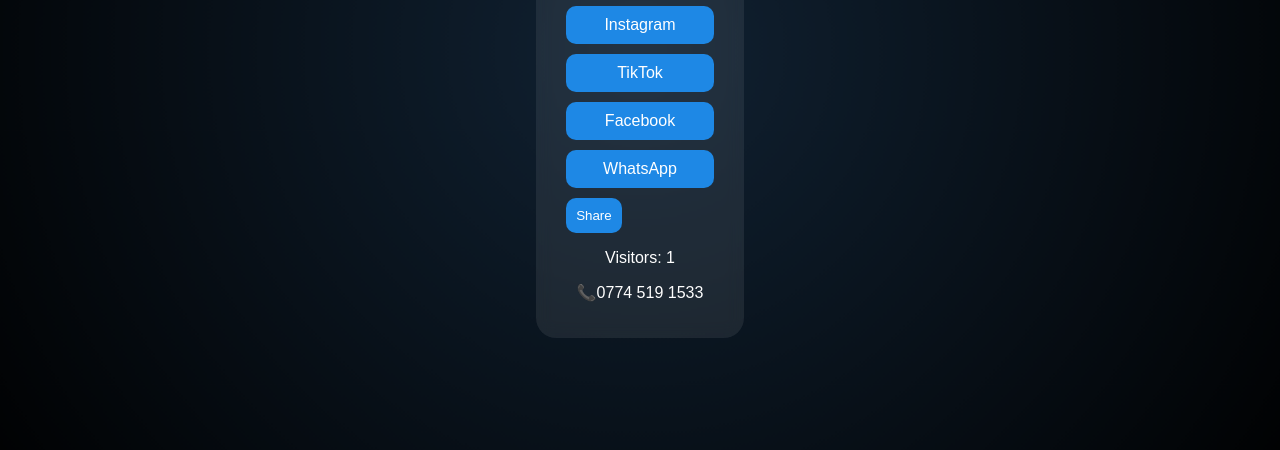
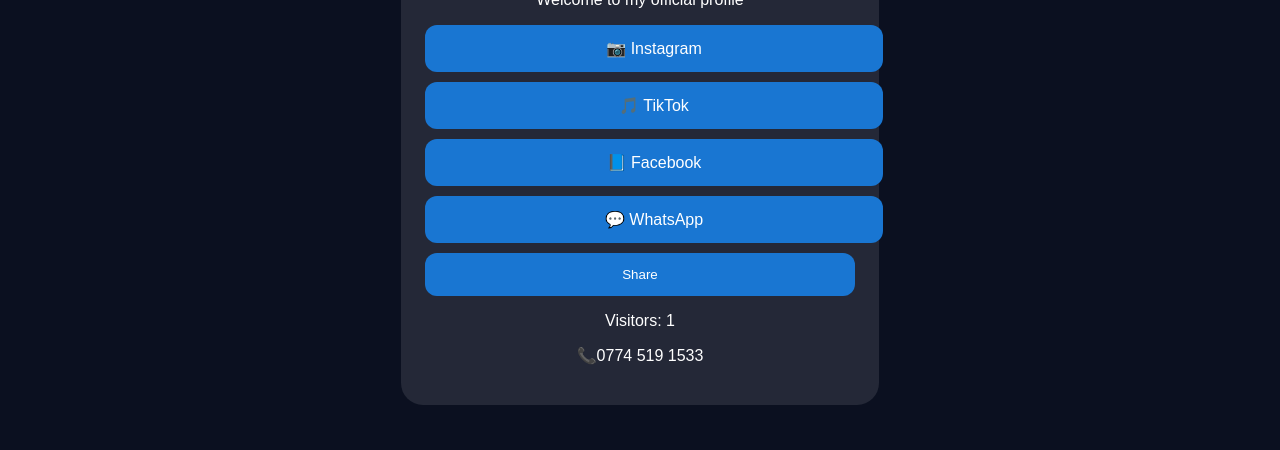
Before and after one commit to majtaba-ali-debug/majtaba-ali, a plain HTML site: page index.html in a window 1280 px wide. Shown: the part 350-800 px from the top of the page. Drawn offline with Linux system fonts and the light colour scheme.

Commit message:
Add files via upload

```diff
--- a/index.html
+++ b/index.html
@@ -1 +1 @@
-<!DOCTYPE html><html><head><meta charset="utf-8"><meta name="viewport" content="width=device-width,initial-scale=1"><title>Majtaba Ali</title><link rel="stylesheet" href="style.css"></head><body><div class="bg"></div><div class="card"><img src="profile.jpg" class="p"><h1>Majtaba Ali</h1><a href="https://www.instagram.com/advans___?igsh=ZjNuZjNiY2ljeGY1">Instagram</a><a href="https://www.tiktok.com/@advans___?_r=1&_t=ZS-97XsdOBBxvr">TikTok</a><a href="https://www.facebook.com/share/1TPgDk4C8n/">Facebook</a><a href="https://wa.me/9647745191533">WhatsApp</a><button onclick="navigator.share?navigator.share({title:'Majtaba Ali',url:location.href}):alert('Share not supported')">Share</button><p>Visitors: <span id=v>0</span></p><p>📞0774 519 1533</p></div><script src="script.js"></script></body></html>
+<!DOCTYPE html><html><head><meta charset="utf-8"><meta name="viewport" content="width=device-width,initial-scale=1"><title>Mujtaba Ali</title><link rel="stylesheet" href="style.css"></head><body><div class="bg"></div><div class="card"><img src="profile.jpg" class="p"><h1>Mujtaba Ali</h1><p>Welcome to my official profile</p><a href="https://www.instagram.com/advans___?igsh=ZjNuZjNiY2ljeGY1">📷 Instagram</a><a href="https://www.tiktok.com/@advans___?_r=1&_t=ZS-97XsdOBBxvr">🎵 TikTok</a><a href="https://www.facebook.com/share/1TPgDk4C8n/">📘 Facebook</a><a href="https://wa.me/9647745191533">💬 WhatsApp</a><button onclick="navigator.share?navigator.share({title:'Mujtaba Ali',url:location.href}):alert('Share not supported')">Share</button><p>Visitors: <span id=v>0</span></p><p>📞0774 519 1533</p></div><script src="script.js"></script></body></html>
--- a/style.css
+++ b/style.css
@@ -1 +1 @@
-body{margin:0;background:#000;color:#fff;font-family:Arial;display:flex;justify-content:center;align-items:center;height:100vh;overflow:hidden}.bg{position:fixed;inset:0;background:radial-gradient(circle,#123,#000);animation:p 8s infinite alternate}.card{position:relative;z-index:1;background:rgba(255,255,255,.08);padding:20px;border-radius:20px;text-align:center;backdrop-filter:blur(8px);animation:f .8s}.p{width:140px;height:140px;border-radius:50%}a,button{display:block;margin:10px;padding:10px;border-radius:10px;background:#1e88e5;color:#fff;text-decoration:none;border:none}@keyframes f{from{opacity:0;transform:translateY(20px)}to{opacity:1}}@keyframes p{from{transform:scale(1)}to{transform:scale(1.08)}}
+body{margin:0;font-family:Arial;background:#0b1020;color:#fff;display:flex;justify-content:center;align-items:center;min-height:100vh}.card{width:92%;max-width:430px;background:rgba(255,255,255,.1);padding:24px;border-radius:22px;text-align:center}.p{width:180px;height:180px;border-radius:50%;border:4px solid #4fc3f7}a,button{display:block;width:100%;margin:10px 0;padding:14px;background:#1976d2;color:#fff;text-decoration:none;border-radius:12px;border:none}
```
